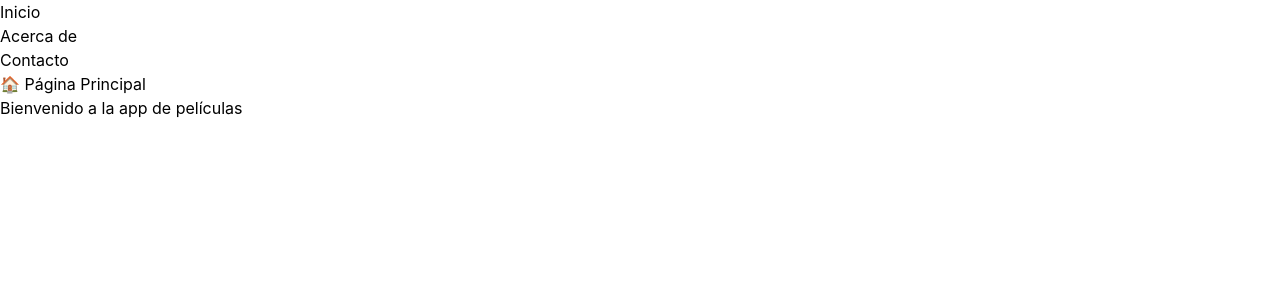
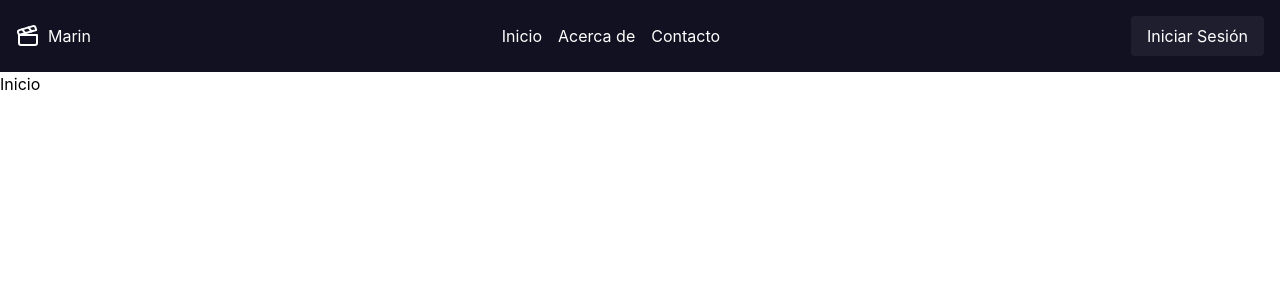
Before and after one commit to MariinDM/movies-react, a React (Vite) app: page / in a window 1280 px wide. Shown: the top 300 px of the page. Built offline with nearby package versions, Linux system fonts and the light colour scheme.

Commit message:
[ADD] Navbar component and integrate lucide icons

```diff
--- a/package.json
+++ b/package.json
@@ -11,6 +11,8 @@
   },
   "dependencies": {
     "@tailwindcss/vite": "^4.1.14",
+    "lucide": "^0.544.0",
+    "lucide-react": "^0.544.0",
     "react": "^19.1.1",
     "react-dom": "^19.1.1",
     "react-router-dom": "^7.9.3",
--- a/src/App.jsx
+++ b/src/App.jsx
@@ -1,30 +1,14 @@
-import { BrowserRouter, Routes, Route, Link } from "react-router-dom";
-import Home from "./pages/Home";
-import About from "./pages/About";
-import Contact from "./pages/Contact";
+import { BrowserRouter, Routes, Route } from "react-router-dom";
+import Navbar from "./components/Navbar";
 
 function App() {
   return (
     <BrowserRouter>
-      <nav>
-        <ul>
-          <li>
-            <Link to="/">Inicio</Link>
-          </li>
-          <li>
-            <Link to="/about">Acerca de</Link>
-          </li>
-          <li>
-            <Link to="/contact">Contacto</Link>
-          </li>
-        </ul>
-      </nav>
-
-      {/* Rutas */}
+      <Navbar />
       <Routes>
-        <Route path="/" element={<Home />} />
-        <Route path="/about" element={<About />} />
-        <Route path="/contact" element={<Contact />} />
+        <Route path="/" element={<h1>Inicio</h1>} />
+        <Route path="/about" element={<h1>Acerca de</h1>} />
+        <Route path="/contact" element={<h1>Contacto</h1>} />
       </Routes>
     </BrowserRouter>
   );
--- /dev/null
+++ b/src/components/Navbar.jsx
@@ -0,0 +1,37 @@
+import { Link } from "react-router-dom";
+import { Clapperboard } from "lucide-react";
+
+const Navbar = () => {
+  return (
+    <nav className="sticky top-0 z-50 bg-normal p-4">
+      <div className="flex items-center justify-between">
+        <div className="flex items-center gap-2">
+          <Clapperboard color="white" size={24} />
+          <h2 className="text-white">Marin</h2>
+        </div>
+        <ul className="flex space-x-4">
+          <li>
+            <Link to="/" className="text-white hover:text-gray-300">
+              Inicio
+            </Link>
+          </li>
+          <li>
+            <Link to="/about" className="text-white hover:text-gray-300">
+              Acerca de
+            </Link>
+          </li>
+          <li>
+            <Link to="/contact" className="text-white hover:text-gray-300">
+              Contacto
+            </Link>
+          </li>
+        </ul>
+        <button className="bg-light text-white px-4 py-2 rounded">
+          Iniciar Sesión
+        </button>
+      </div>
+    </nav>
+  );
+};
+
+export default Navbar;
--- a/src/index.css
+++ b/src/index.css
@@ -1,4 +1,10 @@
 @import "tailwindcss";
+
+@theme {
+  --color-normal: #111121;
+  --color-light: #1e1e2f;
+  --color-dark: #0b0b0d;
+}
 
 html,
 body {
```
Also changed, not shown: 1 other file (tests, documents, lock files or other folders).
